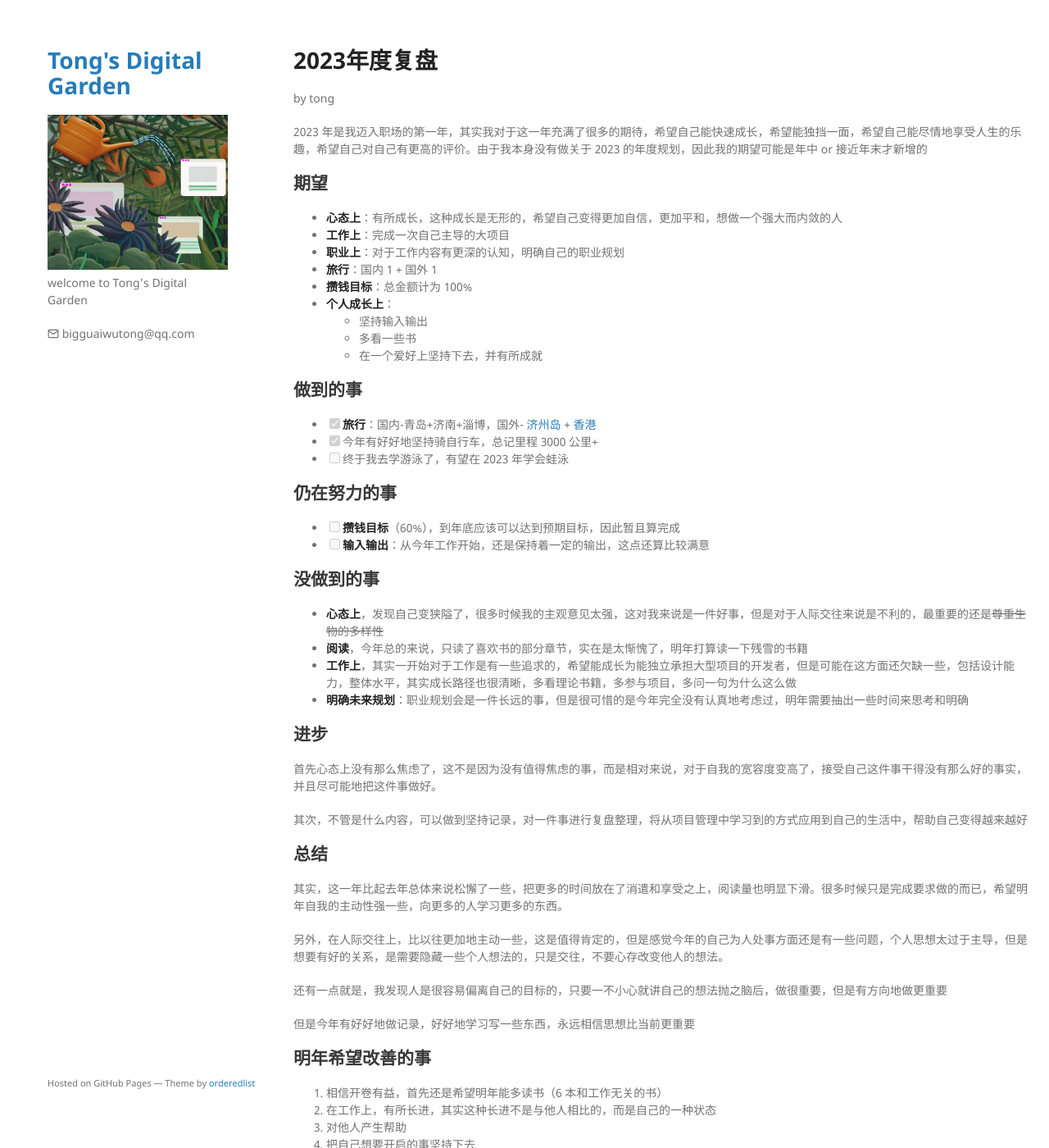
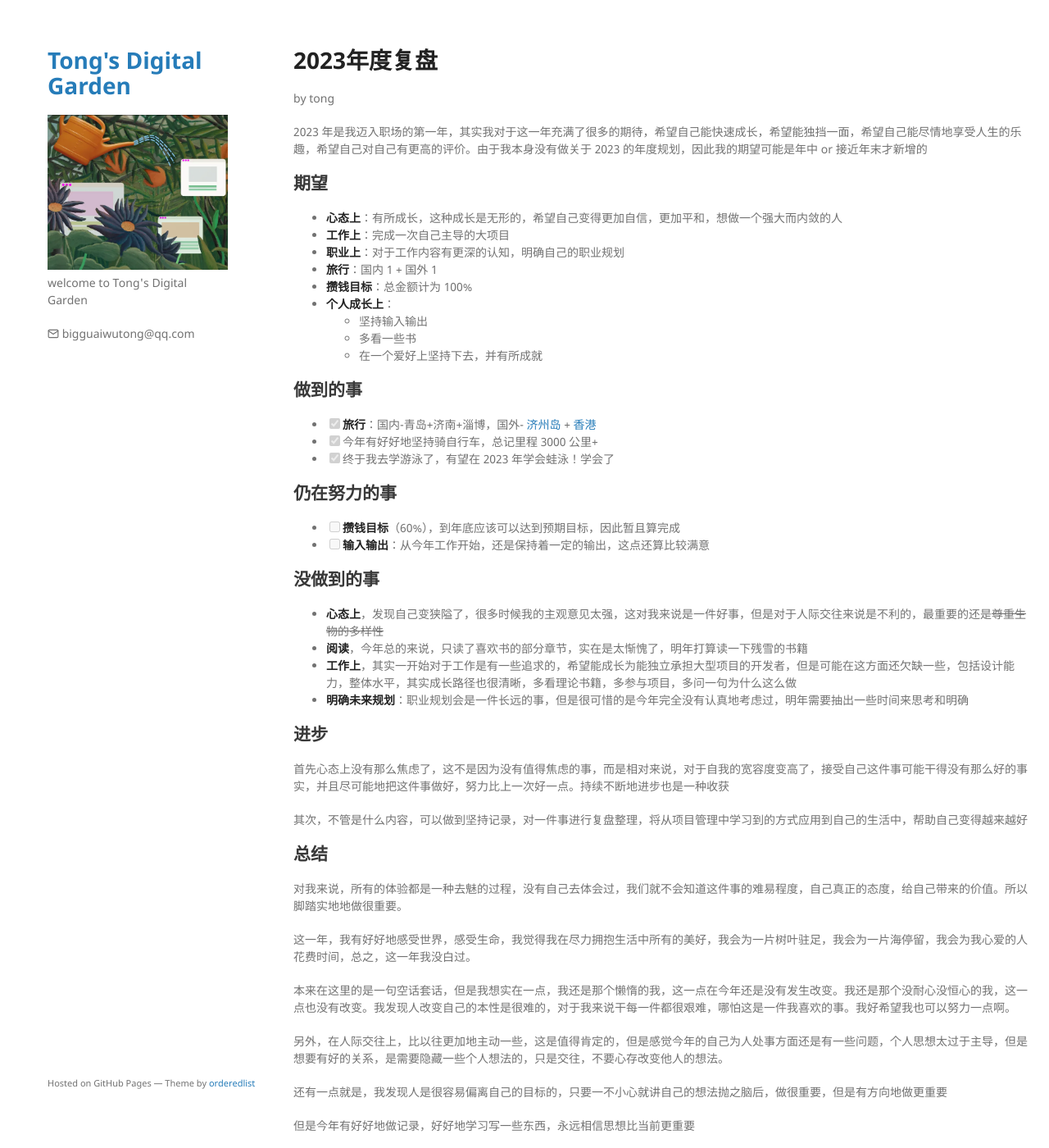
Before and after one commit to TongCodeSpace/TongCodeSpace.github.io, a Jekyll site: the page built from note/复盘/阶段/2023年度复盘.md, in a window 1280 px wide and 1400 px high. Shown: the whole window at 82% size. Built offline with Jekyll 4.4.1, drawn with Linux system fonts in a browser that asks for light colours; comment, search, counter and statistics services are not loaded.

Commit message:
vault backup: M .obsidian/workspace.json note/复盘/阶段/2023年度复盘.md note/生活/期望/2024年规划.md

```diff
--- a/note/复盘/阶段/2023年度复盘.md
+++ b/note/复盘/阶段/2023年度复盘.md
@@ -22,7 +22,7 @@ author: tong
 ## 做到的事
 - [x] **旅行**：国内-青岛+济南+淄博，国外- [济州岛](../../生活/旅行/济州岛之行.md) + [香港](../../生活/旅行/HongKong%20旅行计划.md)
 - [x] 今年有好好地坚持骑自行车，总记里程 3000 公里+
-- [ ] 终于我去学游泳了，有望在 2023 年学会蛙泳
+- [x] 终于我去学游泳了，有望在 2023 年学会蛙泳！学会了
 
 
 ## 仍在努力的事
@@ -37,11 +37,15 @@ author: tong
 - **明确未来规划**：职业规划会是一件长远的事，但是很可惜的是今年完全没有认真地考虑过，明年需要抽出一些时间来思考和明确
 
 ## 进步
-首先心态上没有那么焦虑了，这不是因为没有值得焦虑的事，而是相对来说，对于自我的宽容度变高了，接受自己这件事干得没有那么好的事实，并且尽可能地把这件事做好。
+首先心态上没有那么焦虑了，这不是因为没有值得焦虑的事，而是相对来说，对于自我的宽容度变高了，接受自己这件事可能干得没有那么好的事实，并且尽可能地把这件事做好，努力比上一次好一点。持续不断地进步也是一种收获
 
 其次，不管是什么内容，可以做到坚持记录，对一件事进行复盘整理，将从项目管理中学习到的方式应用到自己的生活中，帮助自己变得越来越好
 ## 总结
-其实，这一年比起去年总体来说松懈了一些，把更多的时间放在了消遣和享受之上，阅读量也明显下滑。很多时候只是完成要求做的而已，希望明年自我的主动性强一些，向更多的人学习更多的东西。
+对我来说，所有的体验都是一种去魅的过程，没有自己去体会过，我们就不会知道这件事的难易程度，自己真正的态度，给自己带来的价值。所以脚踏实地地做很重要。
+
+这一年，我有好好地感受世界，感受生命，我觉得我在尽力拥抱生活中所有的美好，我会为一片树叶驻足，我会为一片海停留，我会为我心爱的人花费时间，总之，这一年我没白过。
+
+本来在这里的是一句空话套话，但是我想实在一点，我还是那个懒惰的我，这一点在今年还是没有发生改变。我还是那个没耐心没恒心的我，这一点也没有改变。我发现人改变自己的本性是很难的，对于我来说干每一件都很艰难，哪怕这是一件我喜欢的事。我好希望我也可以努力一点啊。
 
 另外，在人际交往上，比以往更加地主动一些，这是值得肯定的，但是感觉今年的自己为人处事方面还是有一些问题，个人思想太过于主导，但是想要有好的关系，是需要隐藏一些个人想法的，只是交往，不要心存改变他人的想法。
 
```
Also changed, not shown: note/生活/期望/2024年规划.md (+2 -0 lines), .obsidian/workspace.json.
